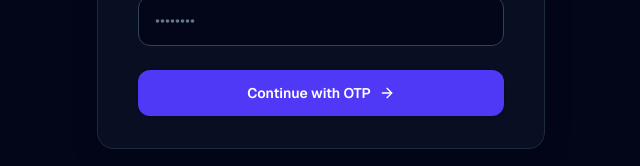
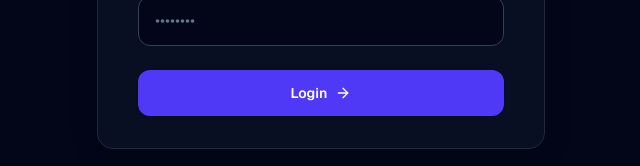
Before and after one commit to zerouknoun/likuang, a Next.js app: page /login in a window 1280 px wide. Shown: the part 485-651 px from the top of the page, without its empty margins (319-959 px from the left). Built offline with nearby package versions, Linux system fonts and the light colour scheme.

Commit message:
perbaikan sedikit tampilan

```diff
--- a/src/app/login/page.tsx
+++ b/src/app/login/page.tsx
@@ -203,7 +203,7 @@ export default function LoginPage() {
                 className="w-full flex justify-center items-center gap-2 py-3 px-4 border border-transparent rounded-xl shadow-sm text-sm font-semibold text-white bg-indigo-600 hover:bg-indigo-500 focus:outline-none focus:ring-2 focus:ring-offset-2 focus:ring-indigo-500 focus:ring-offset-slate-900 transition-all disabled:opacity-50"
               >
                 {loading ? <Loader2 className="w-5 h-5 animate-spin" /> : (
-                  <>{isLogin ? "Continue with OTP" : "Register & Get OTP"} <ArrowRight className="w-4 h-4" /></>
+                  <>{isLogin ? "Login" : "Register"} <ArrowRight className="w-4 h-4" /></>
                 )}
               </button>
             </form>
```
